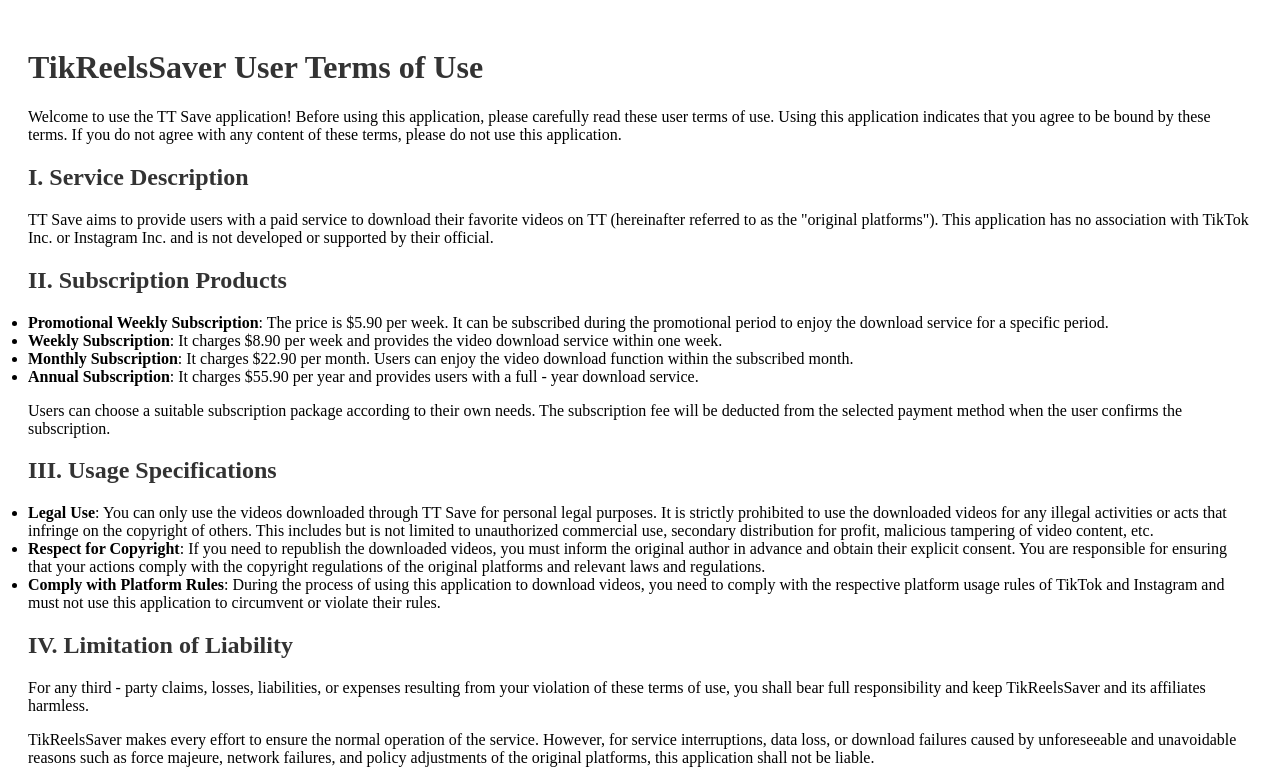
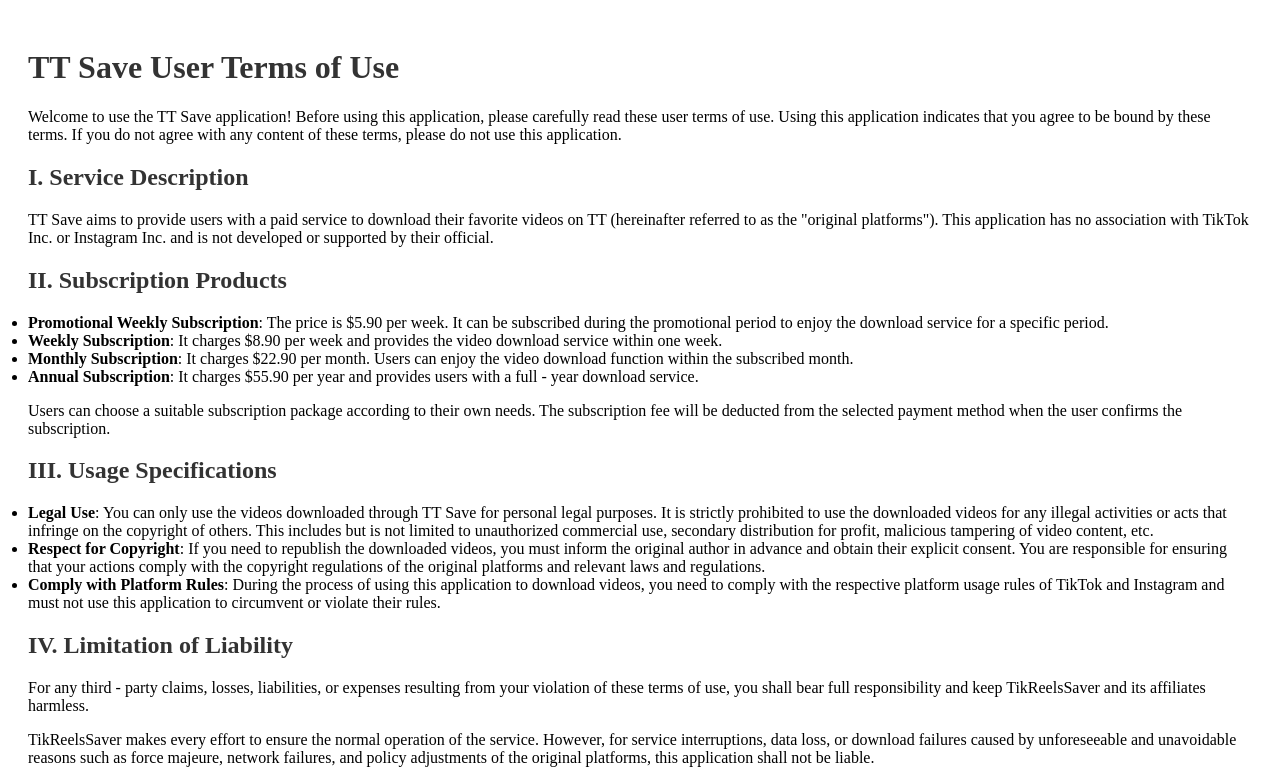
Before and after one commit to shanomark/tikReelsSaver-terms, a plain HTML site: page index.html in a window 1280 px wide. Shown: the top 784 px of the page. Drawn offline with Linux system fonts and the light colour scheme.

Commit message:
Update index.html

```diff
--- a/index.html
+++ b/index.html
@@ -25,7 +25,7 @@
 </head>
 
 <body>
-    <h1>TikReelsSaver User Terms of Use</h1>
+    <h1>TT Save User Terms of Use</h1>
     <p>Welcome to use the TT Save application! Before using this application, please carefully read these user terms of use. Using this application indicates that you agree to be bound by these terms. If you do not agree with any content of these terms, please do not use this application.</p>
     <h2>I. Service Description</h2>
     <p>TT Save aims to provide users with a paid service to download their favorite videos on TT (hereinafter referred to as the "original platforms"). This application has no association with TikTok Inc. or Instagram Inc. and is not developed or supported by their official.</p>
```
